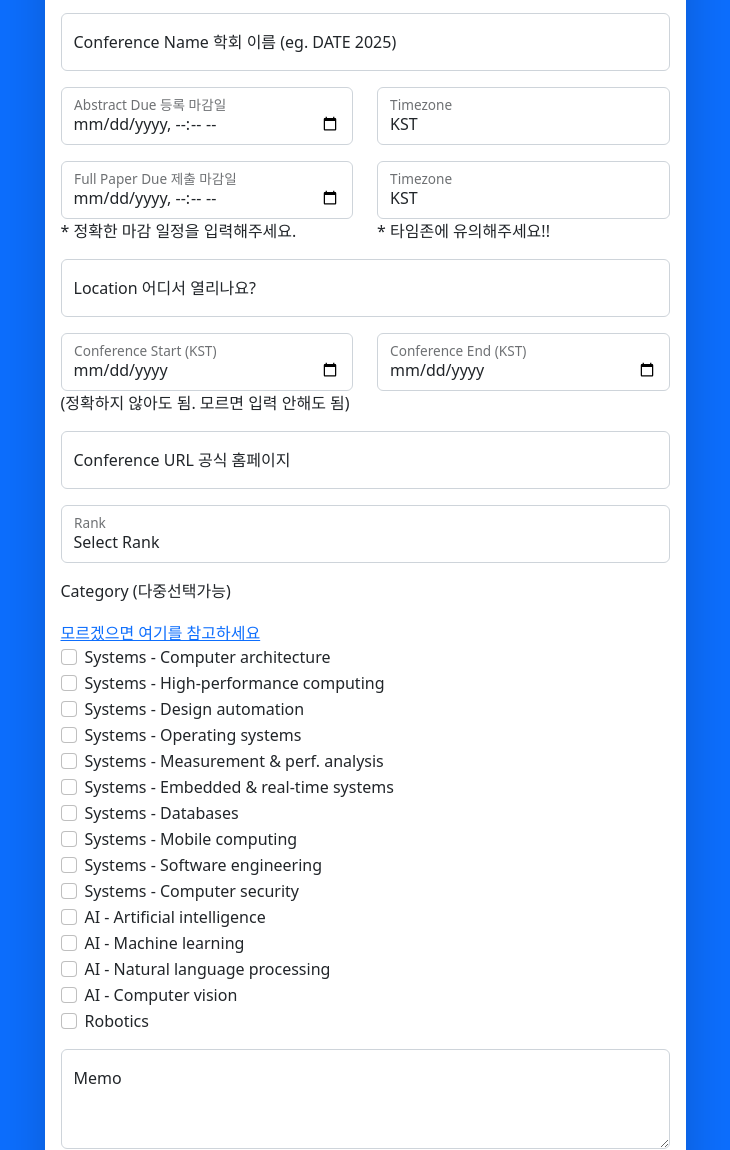
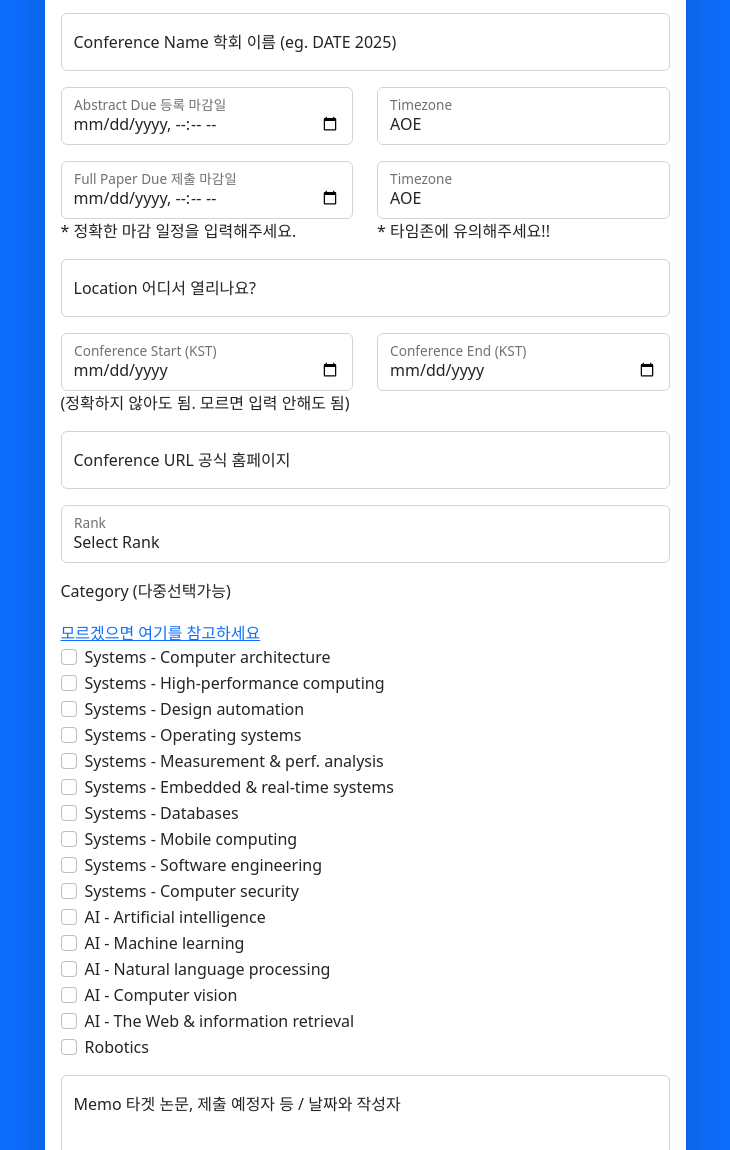
Before and after one commit to seohyun-kim/conferences-web, a website: page public/register conference.html in a window 1280 px wide. Shown: the part 150-1300 px from the top of the page, without its empty margins (275-1005 px from the left). Drawn offline with nearby package versions, Linux system fonts and the light colour scheme.

Commit message:
chore : 잡다한 수정들..

```diff
--- a/public/register conference.html
+++ b/public/register conference.html
@@ -7,7 +7,7 @@
         <meta name="description" content="" />
         <meta name="author" content="" />
         <meta name="base-url" content="http://conference.selen.live/">
-        <title>Conference 등록</title>
+        <title>CELL Conf-학회 등록</title>
         <link href="css/styles.css" rel="stylesheet" />
         <script src="https://use.fontawesome.com/releases/v6.3.0/js/all.js" crossorigin="anonymous"></script>
     </head>
@@ -39,9 +39,9 @@
                                                     <div class="form-floating">
                                                         <select class="form-control" id="abstractTimeZone" name="abstract_timezone" required>
                                                             <option value="UTC" >UTC</option>
-                                                            <option value="Asia/Seoul"selected>KST</option>
+                                                            <option value="Asia/Seoul">KST</option>
                                                             <option value="America/Los_Angeles">PST</option>
-                                                            <option value="Etc/GMT+12">AOE</option>
+                                                            <option value="Etc/GMT+12"selected>AOE</option>
                                                         </select>
                                                         <label for="abstractTimeZone">Timezone</label>
                                                     </div>
@@ -61,9 +61,9 @@
                                                     <div class="form-floating">
                                                         <select class="form-control" id="fullPaperTimeZone" name="full_paper_timezone" required>
                                                             <option value="UTC" >UTC</option>
-                                                            <option value="Asia/Seoul"selected>KST</option>
+                                                            <option value="Asia/Seoul">KST</option>
                                                             <option value="America/Los_Angeles">PST</option>
-                                                            <option value="Etc/GMT+12">AOE</option>
+                                                            <option value="Etc/GMT+12"selected>AOE</option>
                                                         </select>
                                                         <label for="fullPaperTimeZone">Timezone</label>
                                                         * 타임존에 유의해주세요!!
@@ -111,7 +111,7 @@
                                             </div>
                                             <div class="form-floating mb-3">
                                                 <textarea class="form-control" id="inputMemo" placeholder="Enter additional notes" name="memo" style="height: 100px;"></textarea>
-                                                <label for="inputMemo">Memo</label>
+                                                <label for="inputMemo">Memo 타겟 논문, 제출 예정자 등 / 날짜와 작성자</label>
                                             </div>
 
                                             <div class="mt-4 mb-0">
@@ -163,6 +163,7 @@
                                         "AI - Machine learning",
                                         "AI - Natural language processing",
                                         "AI - Computer vision",
+                                        "AI - The Web & information retrieval",
                                         "Robotics",
                                         ];
 
```
Also changed, not shown: public/edit_conference.html (+2 -1 lines), public/index.html (+12 -3 lines), public/tables.html (+1 -1 lines).
